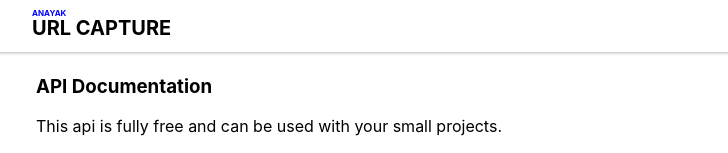
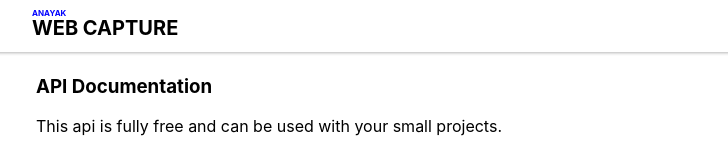
Before and after one commit to abdheshnayak/web-capture-react, a React (Create React App) app: page /api in a window 1280 px wide. Shown: the top 153 px of the page, without its empty margins (108-836 px from the left). Built offline with nearby package versions, Linux system fonts and the light colour scheme; some icons are missing.

Commit message:
:art: minor changes

```diff
--- a/src/components/Header.js
+++ b/src/components/Header.js
@@ -10,7 +10,7 @@ function Header(props) {
         <div className="container">
           <div className="nav-btns-container">
             <h2>
-              URL CAPTURE
+              WEB CAPTURE
               <span className="brand">
                 <a href="https://anayak.com.np">ANAYAK</a>
               </span>
--- a/src/components/Main.js
+++ b/src/components/Main.js
@@ -46,7 +46,7 @@ function Main() {
     }
     setis_loading(true);
     axios({
-      url: "https://api.anayak.com.np/url-capture/",
+      url: "https://api.anayak.com.np/web-capture/",
       params: {
         url: my_ref.current.value,
         width: width_height.width,
```
